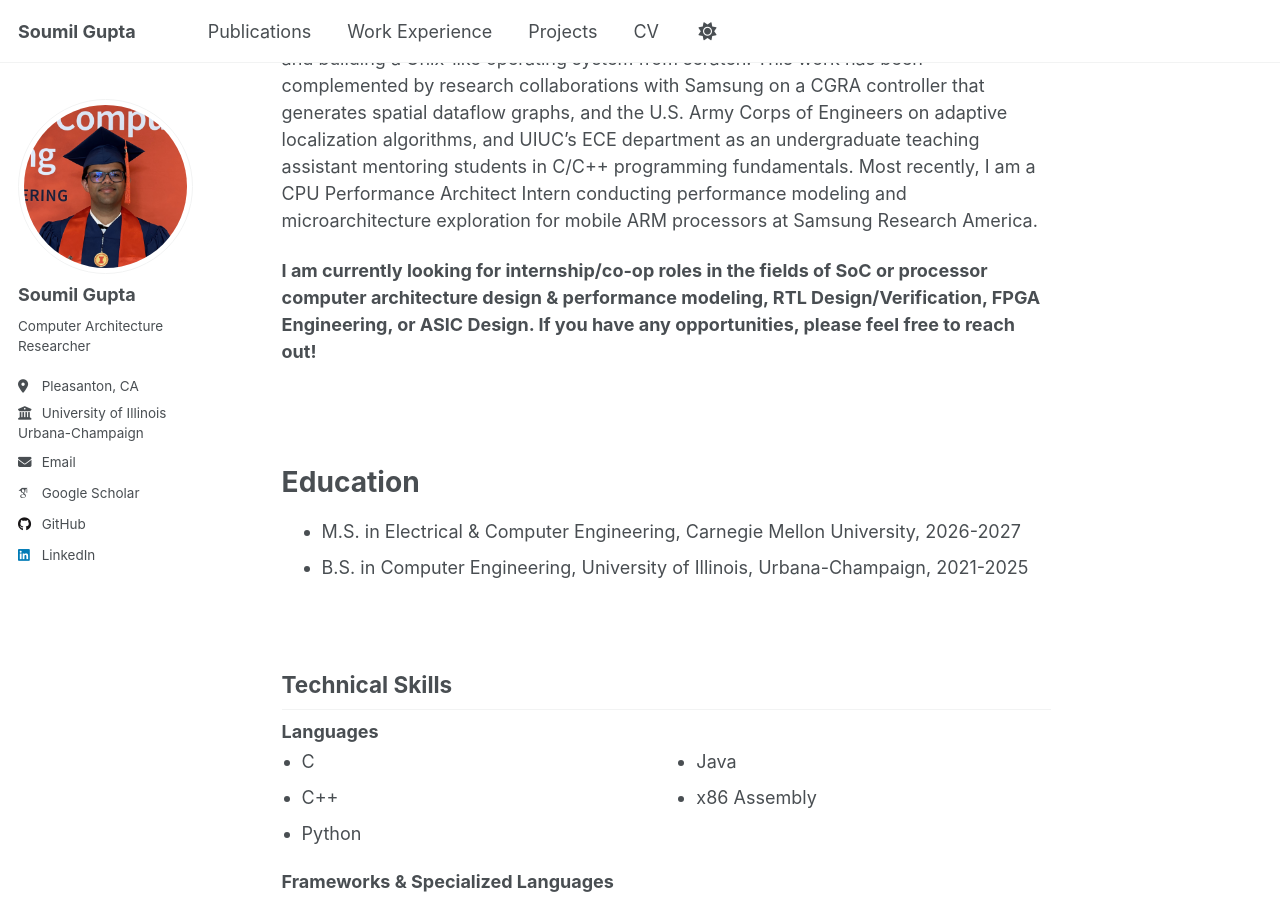
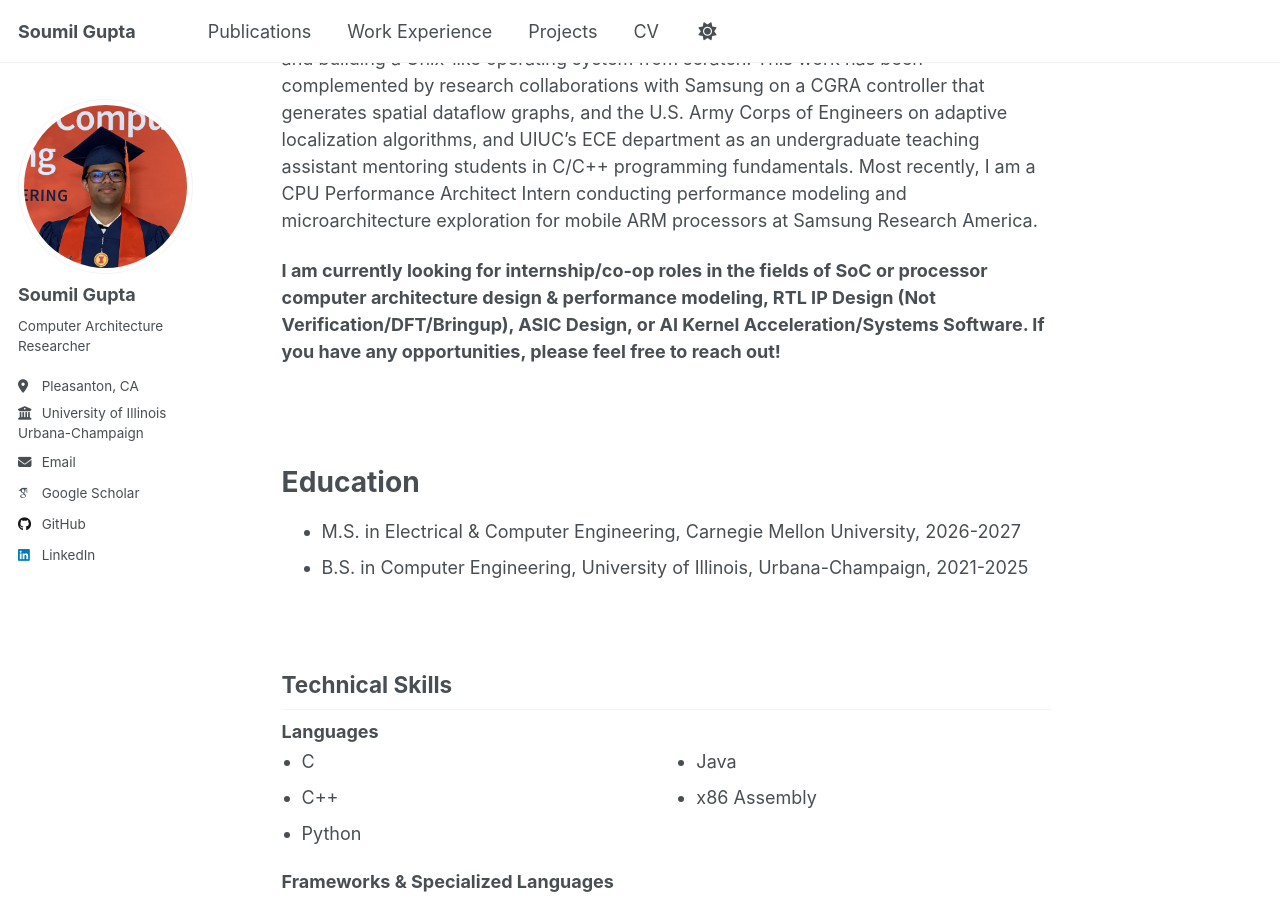
Before and after one commit to Soumilsg/soumilsg.github.io, a Jekyll site: the page built from _pages/about.md, in a window 1280 px wide and 900 px high, scrolled down 575 px. Built offline with Jekyll 4.4.1, drawn with Linux system fonts in a browser that asks for light colours; some web fonts are replaced.

Commit message:
Refine internship/co-op role interests in about.md
Updated internship/co-op role interests to specify RTL IP Design and AI Kernel Acceleration.

```diff
--- a/_pages/about.md
+++ b/_pages/about.md
@@ -13,7 +13,7 @@ My research interests lie in hardware-software co-design for energy-efficient co
 
 My technical foundation towards this goal includes significant project experience across the computing spectrum: designing a parameterizable out-of-order RISC-V processor achieving 0.51 IPC, implementing a complete RISC-V CPU design with custom standard cell library in 45nm technology, developing an FPGA-accelerated deep learning system, and building a Unix-like operating system from scratch. This work has been complemented by research collaborations with Samsung on a CGRA controller that generates spatial dataflow graphs, and the U.S. Army Corps of Engineers on adaptive localization algorithms, and UIUC's ECE department as an undergraduate teaching assistant mentoring students in C/C++ programming fundamentals. Most recently, I am a CPU Performance Architect Intern conducting performance modeling and microarchitecture exploration for mobile ARM processors at Samsung Research America.
 
-**I am currently looking for internship/co-op roles in the fields of SoC or processor computer architecture design & performance modeling, RTL Design/Verification, FPGA Engineering, or ASIC Design. If you have any opportunities, please feel free to reach out!**
+**I am currently looking for internship/co-op roles in the fields of SoC or processor computer architecture design & performance modeling, RTL IP Design (Not Verification/DFT/Bringup), ASIC Design, or AI Kernel Acceleration/Systems Software. If you have any opportunities, please feel free to reach out!**
 
 
 <br><br>
```
